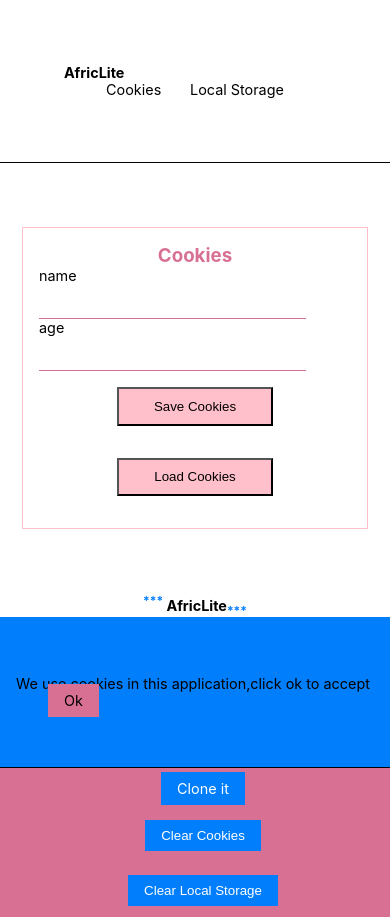
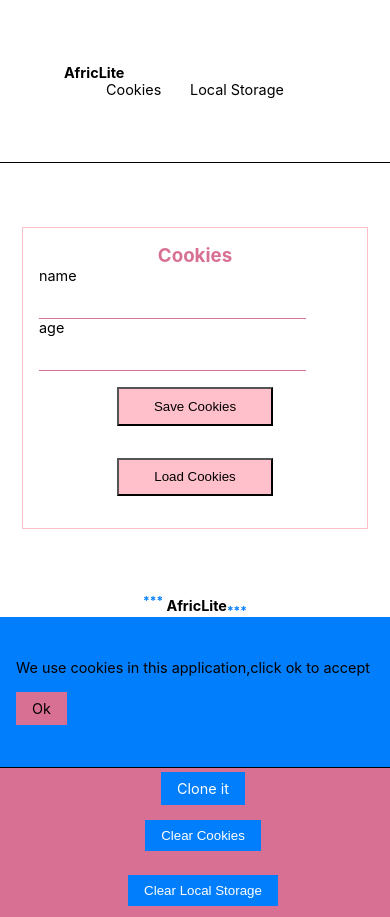
Before and after one commit to Emmybest1/Afric.LocaCookies, a plain HTML site: page index.html in a window 390 px wide. Drawn offline with Linux system fonts and the light colour scheme.

Commit message:
latest commit

```diff
--- a/src/scripts/index.js
+++ b/src/scripts/index.js
@@ -1,3 +1,5 @@
+
+
     (function() {
       /*****
        *
@@ -28,6 +30,7 @@
         document.cookie = b.join('; ');
       };
 
+
       _get = (b, c) => {
         for (
           var a = [], e = document.cookie.split(/; */), d = 0;
@@ -46,6 +49,7 @@
         c.expiry = -86400;
         _set(b, '', c);
       };
+
 
       /*****
        *
--- a/src/styles/index.css
+++ b/src/styles/index.css
@@ -242,6 +242,21 @@ div[href="https://github.com/Emmybest1/Afric.LocaCookies"] {
     box-sizing: border-box;
     border-top: solid 1px #000;
   }
+
+  .cookies p {
+    display: flex;
+    flex-direction: column;
+  }
+
+  .okBtn {
+    width: fit-content;
+    padding: 0.5rem 1rem;
+    background: #d87093;
+    border: none;
+    cursor: pointer;
+    margin: 0;
+    margin-top: 1rem;
+  }
 }
 @media only screen and (max-width: 900px) {
 }
```
Lines whose indentation alone changed are shown as unchanged.
